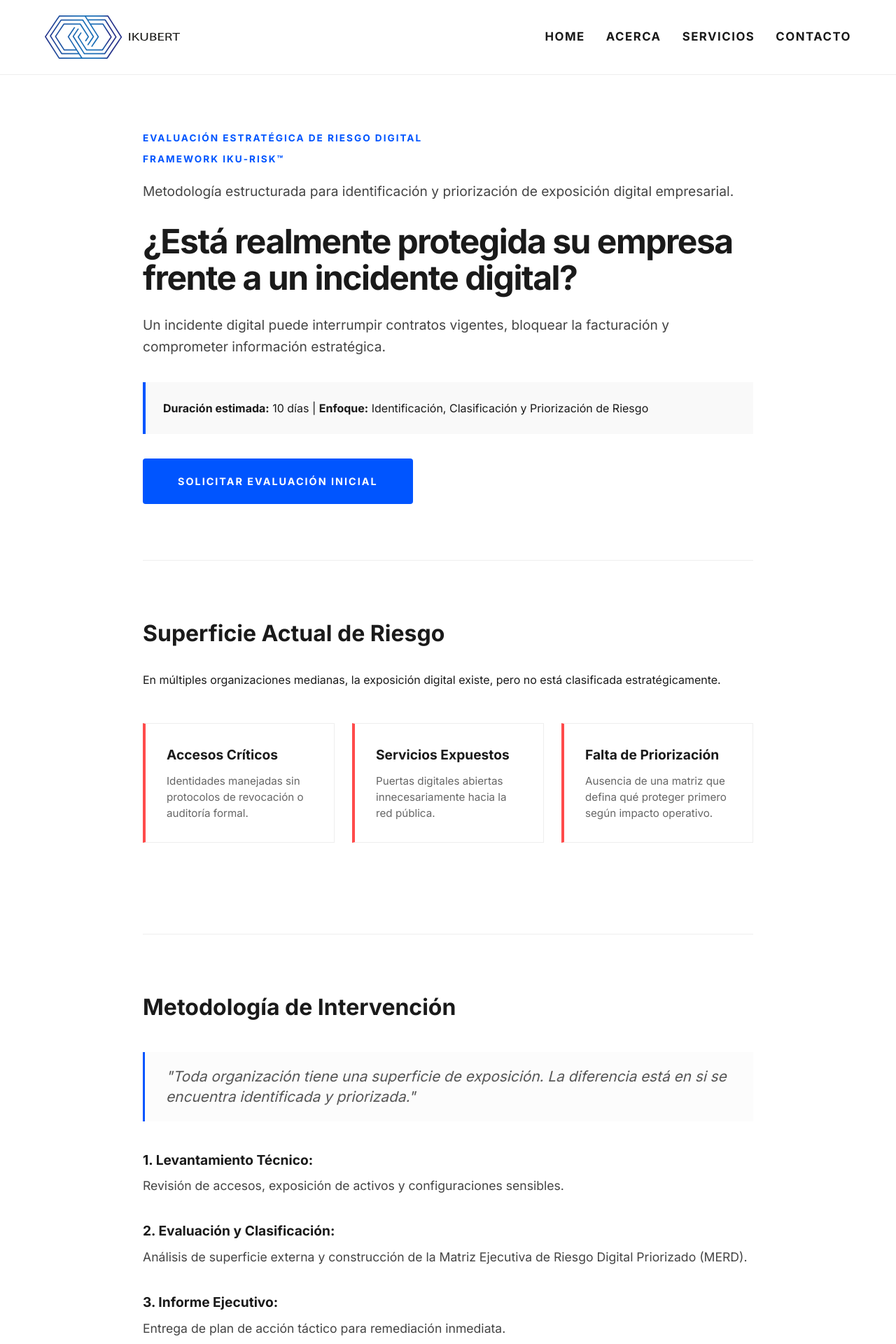
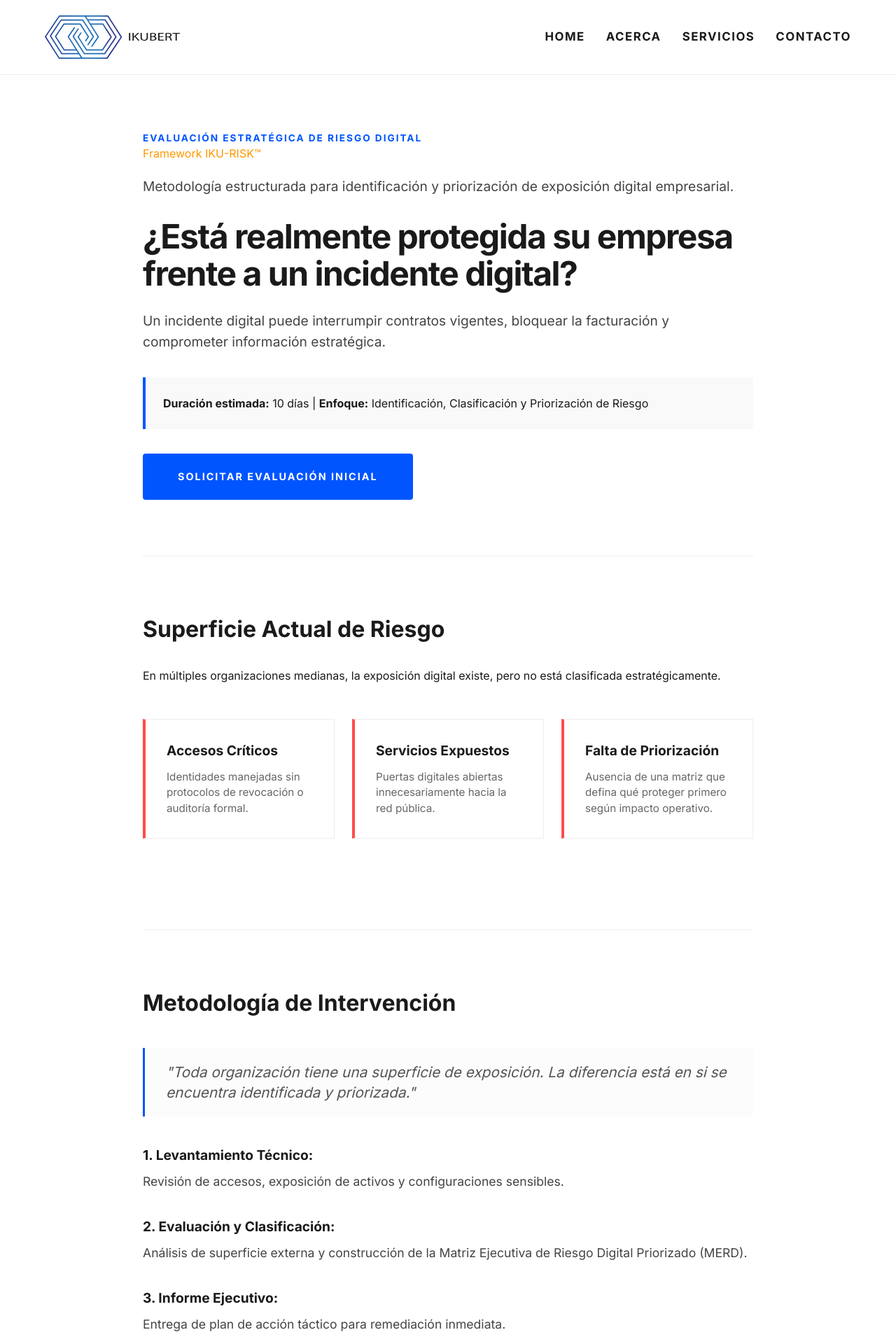
Before and after one commit to IKUBERT/ikubert.github.io, a Jekyll site: the page built from servicios/diagnostico-digital.html, in a window 1280 px wide. Shown: the top 1920 px of the page at 70% size. Built offline with Jekyll 4.4.1, drawn with Linux system fonts in a browser that asks for light colours.

Commit message:
Update diagnostico-digital.html

```diff
--- a/servicios/diagnostico-digital.html
+++ b/servicios/diagnostico-digital.html
@@ -7,7 +7,7 @@ title: Diagnóstico Inicial de Riesgo Digital | IKUBERT
 
     <section class="hero-l">
         <span class="auth-line">Evaluación Estratégica de Riesgo Digital</span>
-        <span class="framework-tag" style="color: #0055ff; font-size: 0.85rem; font-weight: 700; text-transform: uppercase; letter-spacing: 2px; display: block; margin-top: 10px;">Framework IKU-RISK™</span>
+         <span class="framework-tag" style="color: #ff9800;">Framework IKU-RISK™</span>
 
         <p class="subtitle-hero" style="margin-top: 20px;">
             Metodología estructurada para identificación y priorización de exposición digital empresarial.
```
